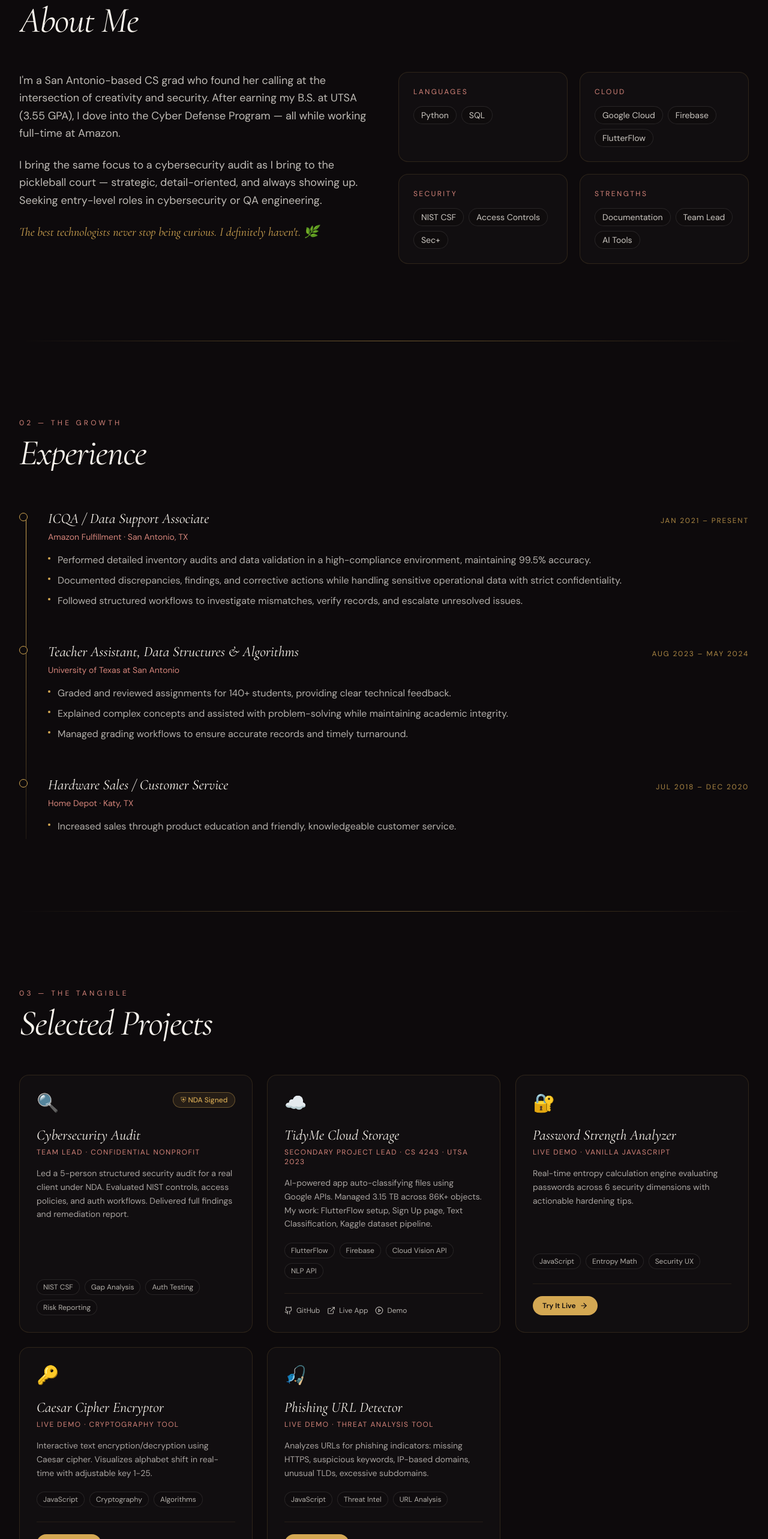
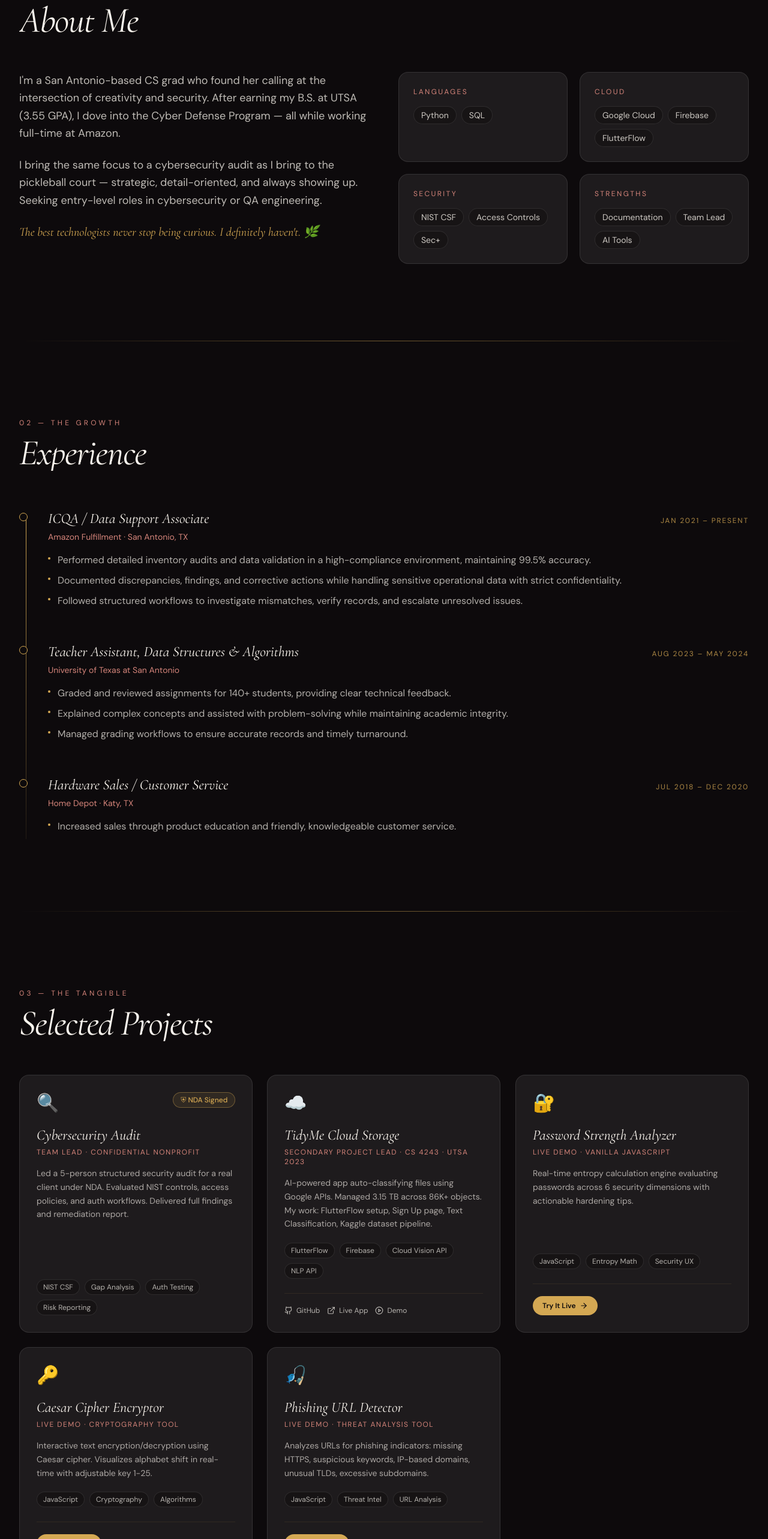
Before and after one commit to Lissettedeleon/lissette-s-portfolio, a React (Vite) app: page / in a window 1280 px wide. Shown: the part 1060-3626 px from the top of the page at 60% size. Built offline with nearby package versions, Linux system fonts and the light colour scheme; no server answers.

Commit message:
Lighten cards across About, Projects, Education, Hobbies sections
Replace near-invisible bg-cream/[0.02] with bg-white/[0.07] and border-white/10
for a subtle grey card appearance that reads clearly on the dark background

```diff
--- a/src/components/portfolio/About.jsx
+++ b/src/components/portfolio/About.jsx
@@ -40,7 +40,7 @@ export default function About() {
               key={g.title}
               initial={{ opacity: 0, y: 30 }} whileInView={{ opacity: 1, y: 0 }} viewport={{ once: true }}
               transition={{ delay: i * 0.08 }}
-              className="shine group rounded-2xl border border-gold/15 bg-cream/[0.02] p-6 transition-all duration-300 hover:-translate-y-1 hover:border-gold/50 hover:shadow-[0_0_30px_rgba(212,168,83,0.15)]"
+              className="shine group rounded-2xl border border-white/10 bg-white/[0.07] p-6 transition-all duration-300 hover:-translate-y-1 hover:border-gold/50 hover:shadow-[0_0_30px_rgba(212,168,83,0.15)]"
             >
               <h3 className="mb-4 text-xs uppercase tracking-[0.2em] text-rose-dusty">{g.title}</h3>
               <div className="flex flex-wrap gap-2">
--- a/src/components/portfolio/Education.jsx
+++ b/src/components/portfolio/Education.jsx
@@ -38,7 +38,7 @@ export default function Education() {
             key={c.title}
             initial={{ opacity: 0, y: 30 }} whileInView={{ opacity: 1, y: 0 }} viewport={{ once: true }}
             transition={{ delay: i * 0.1 }}
-            className="shine rounded-2xl border border-gold/15 bg-cream/[0.02] p-7 transition-all duration-300 hover:-translate-y-1 hover:border-gold/45"
+            className="shine rounded-2xl border border-white/10 bg-white/[0.07] p-7 transition-all duration-300 hover:-translate-y-1 hover:border-gold/45"
           >
             <div className="flex items-start justify-between">
               <span className="text-3xl">{c.emoji}</span>
--- a/src/components/portfolio/Hobbies.jsx
+++ b/src/components/portfolio/Hobbies.jsx
@@ -24,7 +24,7 @@ export default function Hobbies() {
             key={h.name}
             initial={{ opacity: 0, scale: 0.9 }} whileInView={{ opacity: 1, scale: 1 }} viewport={{ once: true }}
             transition={{ delay: i * 0.06 }}
-            className="group relative flex aspect-square flex-col items-end justify-end overflow-hidden rounded-2xl border border-gold/15 bg-cream/[0.02] transition-all duration-300 hover:scale-105 hover:border-gold/50 hover:shadow-[0_0_30px_rgba(212,168,83,0.18)]"
+            className="group relative flex aspect-square flex-col items-end justify-end overflow-hidden rounded-2xl border border-white/10 bg-white/[0.07] transition-all duration-300 hover:scale-105 hover:border-gold/50 hover:shadow-[0_0_30px_rgba(212,168,83,0.18)]"
           >
             {/* photo or emoji background */}
             {h.photo ? (
--- a/src/components/portfolio/Projects.jsx
+++ b/src/components/portfolio/Projects.jsx
@@ -65,7 +65,7 @@ export default function Projects() {
             transition={{ delay: i * 0.07, duration: 0.6 }}
           >
             <TiltCard className="group h-full">
-              <div className="shine relative flex h-full flex-col overflow-hidden rounded-2xl border border-gold/15 bg-cream/[0.02] p-7 transition-colors duration-300 hover:border-gold/45">
+              <div className="shine relative flex h-full flex-col overflow-hidden rounded-2xl border border-white/10 bg-white/[0.07] p-7 transition-colors duration-300 hover:border-gold/45">
                 {/* scanner line */}
                 <span className="pointer-events-none absolute inset-x-0 top-0 h-px -translate-y-2 bg-gradient-to-r from-transparent via-gold to-transparent opacity-0 transition-all duration-700 group-hover:translate-y-[120%] group-hover:opacity-100" />
 
```
